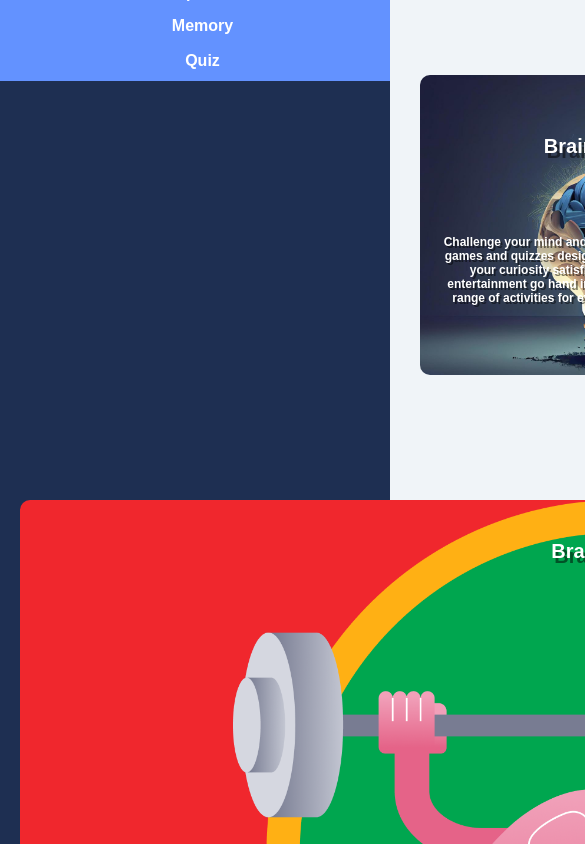
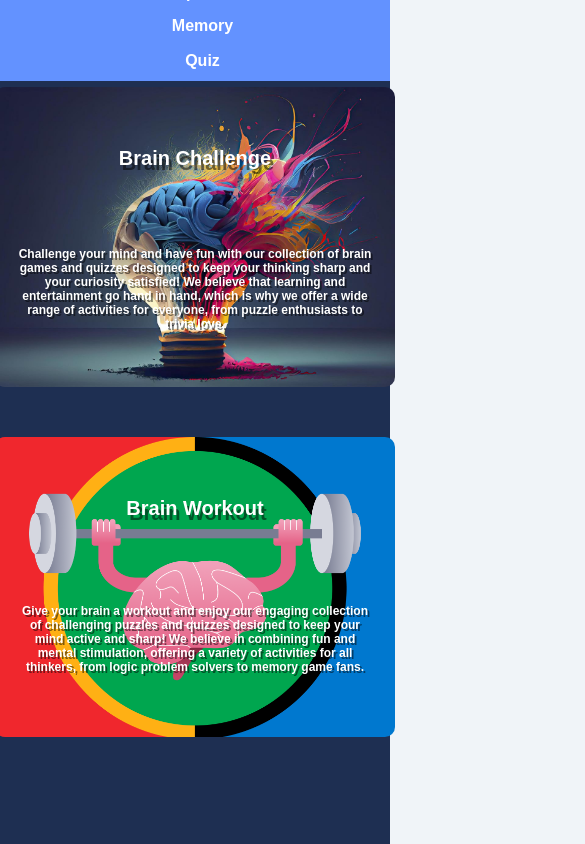
Before and after one commit to Urannni/BrainChallenge, a React (Create React App) app: page / in a window 390 px wide. Shown: the top 844 px of the page, 585 px wide, since content can reach past the window. Built offline with nearby package versions, Linux system fonts and the light colour scheme.

Commit message:
added two more images for the new card component that will be added to the home/landing page

```diff
--- a/src/App.css
+++ b/src/App.css
@@ -28,7 +28,7 @@
 .navbar-logo-img {
   height: 40px;
   width: auto;
-  margin-left: -80px;
+  align-items: start;
 }
 
 /* Links container */
@@ -37,7 +37,7 @@
   padding: 0;
   display: flex;
   align-items: center;
-  gap: 10px;  /* Space between the navbar links */
+  gap: 10px; /* Space between the navbar links */
 }
 
 /* navbar link */
@@ -85,7 +85,6 @@
   }
 }
 
-
 /* Hero section */
 .herosection {
   color: #fff;
@@ -96,7 +95,6 @@
   margin-bottom: 200px;
   padding-top: 150px;
   width: 100%;
-  flex-wrap: wrap;
 }
 
 .heroh2 {
@@ -104,7 +102,7 @@
   text-shadow: 2px 2px rgba(0, 0, 0, 0.5);
   margin: 40px;
 }
-.heroh1{
+.heroh1 {
   color: #fff;
   text-shadow: 3px 5px rgba(0, 0, 0, 0.5);
   margin: 40px;
@@ -112,8 +110,8 @@
   font-size: 65px;
 }
 .brainbulb {
-  width: 1200px;
-  height: 700px;
+  width: 1000px;
+  height: 550px;
   border-radius: 10px;
   background: url(./assets/brain-light-bulb.jpg);
   background-repeat: no-repeat;
@@ -125,11 +123,12 @@
   text-align: center;
   flex-direction: column;
   margin-top: 100px;
+  transition: 0.5s;
 }
 
 .brainworkout {
-  width: 1200px;
-  height: 700px;
+  width: 1000px;
+  height: 550px;
   border-radius: 10px;
   background: url(./assets/brain-workout.webp);
   background-repeat: no-repeat;
@@ -141,9 +140,13 @@
   text-align: center;
   flex-direction: column;
   margin-top: 100px;
+  transition: 0.5s;
 }
-
-
+.brainbulb:hover,
+.brainworkout:hover {
+  transform:scale(0.93);
+  transition: 0.5s;
+}
 
 @media (max-width: 800px) {
   .herosection {
@@ -159,23 +162,30 @@
     padding: 20px;
   }
 
+  .brainworkout {
+    height: 300px;
+    width: 400px;
+    margin: 25px;
+    padding: 20px;
+  }
+
   .heroh2 {
     margin: auto;
     font-size: 12px;
   }
-  .heroh1{
+  .heroh1 {
     font-size: 20px;
   }
 }
-.t404{
+.t404 {
   font-size: 150px;
   margin-top: -10px;
 }
-.title{
+.title {
   font-size: 40px;
   margin-top: -5px;
 }
-.main{
+.main {
   background: linear-gradient(to bottom, #3045ff, #4eb4fc);
   width: 100%;
   height: 1000px;
```
Also changed, not shown: src/components/Cards.jsx (added, +10 -0 lines), src/assets/img10.jpg (added), src/assets/img9.png (added).
